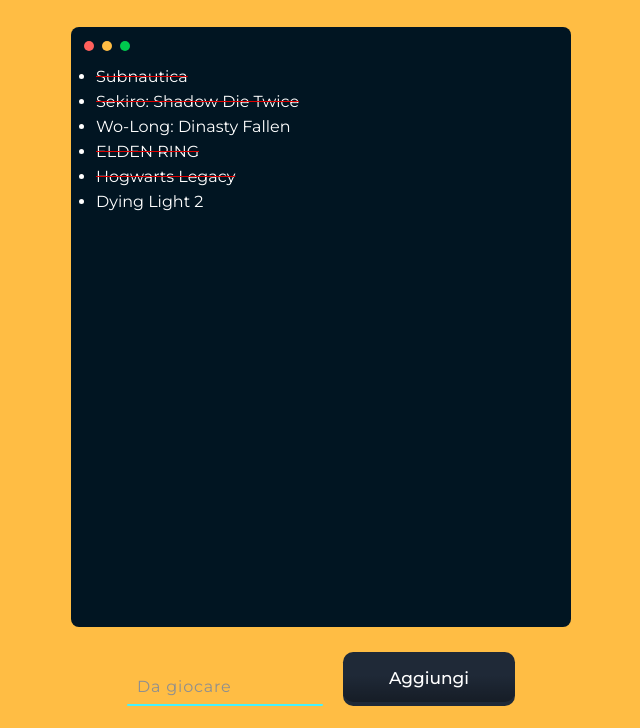
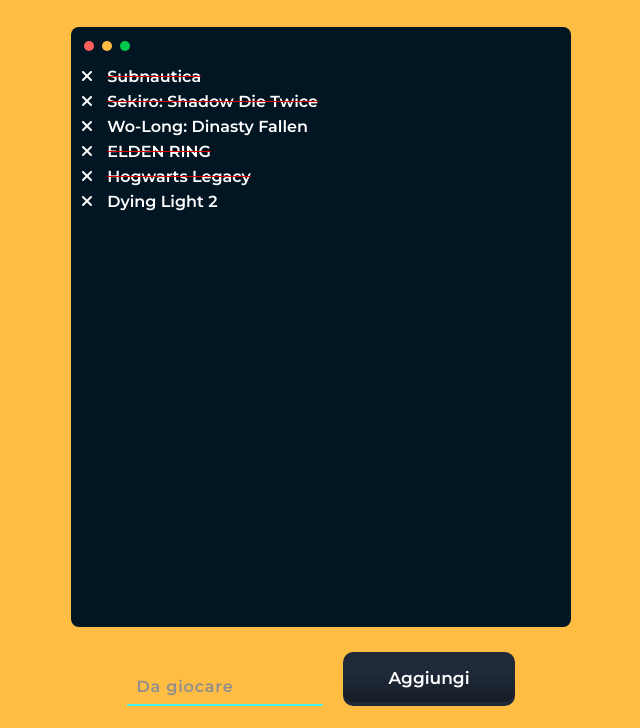
Before and after one commit to FrancescoThomasFalanga/vue-todolist, a plain HTML site: page index.html in a window 1280 px wide. Shown: the part 72-800 px from the top of the page, without its empty margins (319-959 px from the left). Drawn offline with nearby package versions, Linux system fonts and the light colour scheme.

Commit message:
milestone 2 complete

```diff
--- a/css/style.css
+++ b/css/style.css
@@ -33,8 +33,8 @@
 }
 
 ul {
-    margin-left: 25px;
     line-height: 25px;
+    list-style-type: none;
 }
 
 .lined {
@@ -42,10 +42,13 @@
     text-decoration-color: #e00000;
 }
 
+.remove-from-list {
+    margin: 0 10px;
+}
 
-
-
-
+span {
+    font-weight: bold;
+}
 
 
 
--- a/index.html
+++ b/index.html
@@ -6,6 +6,7 @@
     <meta name="viewport" content="width=device-width, initial-scale=1.0">
     <title>Todo List</title>
 
+    <link rel="stylesheet" href="https://cdnjs.cloudflare.com/ajax/libs/font-awesome/6.3.0/css/all.min.css" integrity="sha512-SzlrxWUlpfuzQ+pcUCosxcglQRNAq/DZjVsC0lE40xsADsfeQoEypE+enwcOiGjk/bSuGGKHEyjSoQ1zVisanQ==" crossorigin="anonymous" referrerpolicy="no-referrer" />
     <link rel="preconnect" href="https://fonts.googleapis.com">
     <link rel="preconnect" href="https://fonts.gstatic.com" crossorigin>
     <link href="https://fonts.googleapis.com/css2?family=Montserrat:ital,wght@0,300;0,400;0,500;0,600;1,300&display=swap" rel="stylesheet">
@@ -36,8 +37,8 @@
                 <div class="card__content">
 
                     <ul>
-                        <li v-for="(todo, index) in todos" :class="todo.done ? 'lined' : '' ">
-                            {{todo.text}}
+                        <li v-for="(todo, index) in todos">
+                            <span @click="deleteTodo(index)" class="remove-from-list"><i class="fa-solid fa-xmark"></i></span> <span :class="todo.done ? 'lined' : '' ">{{todo.text}}</span>
                         </li>
                     </ul>
 
--- a/js/script.js
+++ b/js/script.js
@@ -30,7 +30,15 @@
                 done: false,
             },
         ],
+    }
+  },
 
-    }
-  }
+  methods: {
+    deleteTodo(todoIndex) {
+
+        // elimina l'elemento dall'array all'indice che ti do io
+        this.todos.splice(todoIndex, 1);
+
+    },
+},
 }).mount('#app')
```
